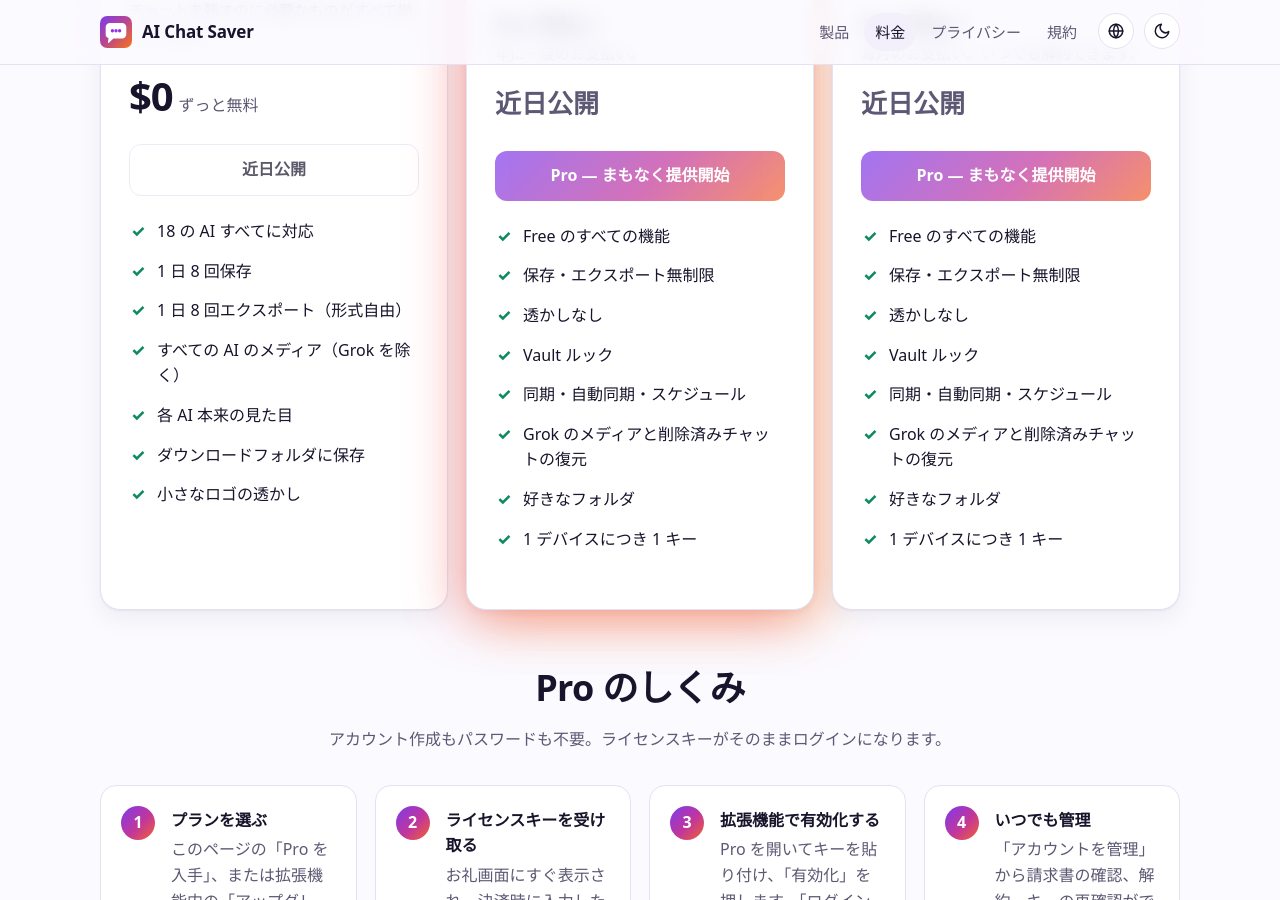
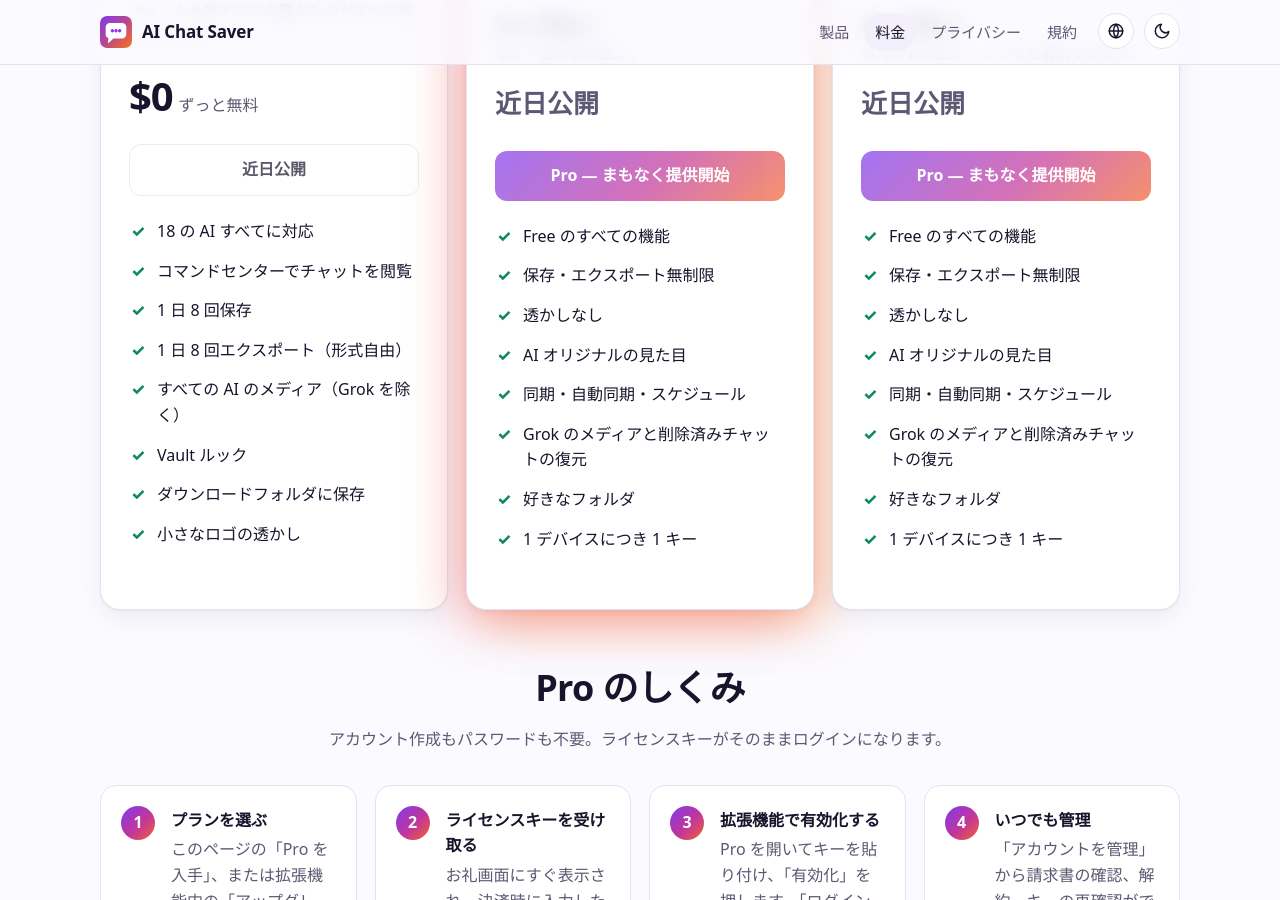
Before and after one commit to aichatsaver/aichatsaver.github.io, a Jekyll site: the page built from ja/pricing.html, in a window 1280 px wide and 900 px high, scrolled down 306 px. Built offline with Jekyll 4.4.1, drawn with Linux system fonts in a browser that asks for light colours.

Commit message:
Pricing: Command Center in Free; swap looks (Free: Vault, Pro: AI original) (ja)

```diff
--- a/_data/i18n/ja.yml
+++ b/_data/i18n/ja.yml
@@ -33,17 +33,18 @@
   pro_status: Pro — まもなく提供開始
   free_features:
   - "18 の AI すべてに対応"
+  - "コマンドセンターでチャットを閲覧"
   - "1 日 8 回保存"
   - "1 日 8 回エクスポート（形式自由）"
   - "すべての AI のメディア（Grok を除く）"
-  - "各 AI 本来の見た目"
+  - "Vault ルック"
   - "ダウンロードフォルダに保存"
   - "小さなロゴの透かし"
   pro_features:
   - "Free のすべての機能"
   - "保存・エクスポート無制限"
   - "透かしなし"
-  - "Vault ルック"
+  - "AI オリジナルの見た目"
   - "同期・自動同期・スケジュール"
   - "Grok のメディアと削除済みチャットの復元"
   - "好きなフォルダ"
```
